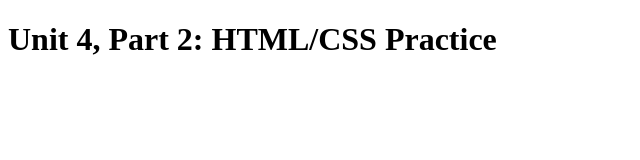
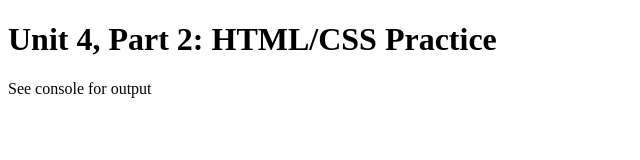
Before and after one commit to zwright101/assignment-unit-4.2, a plain HTML site: page assignment/index.html in a window 1280 px wide. Shown: the whole page, without its empty margins (0-640 px from the left). Drawn offline with Linux system fonts and the light colour scheme.

Commit message:
replaced missing p tag

```diff
--- a/assignment/index.html
+++ b/assignment/index.html
@@ -7,5 +7,6 @@
   </head>
   <body>
     <h1>Unit 4, Part 2: HTML/CSS Practice</h1>
+    <p>See console for output</p>
   </body>
 </html>
```
